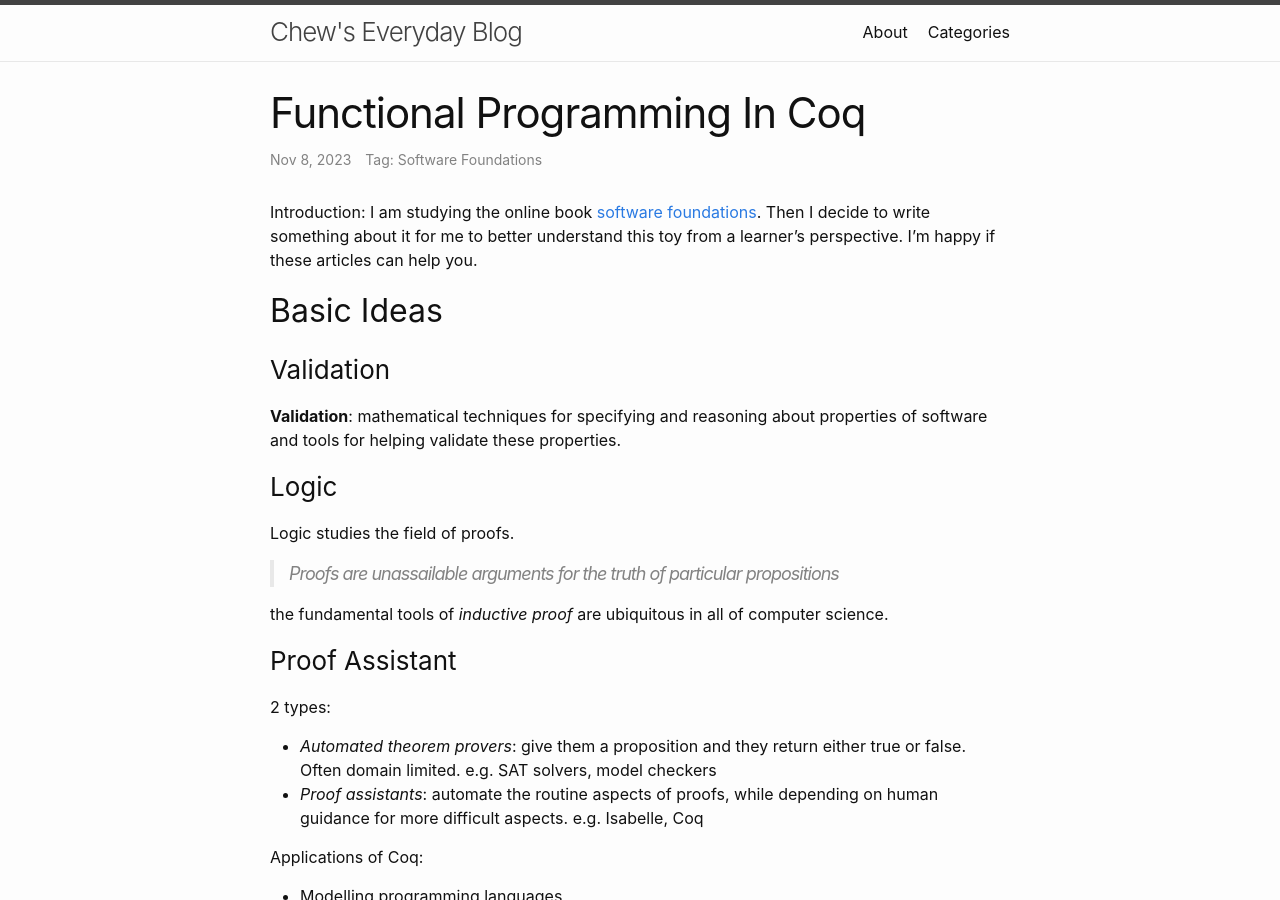
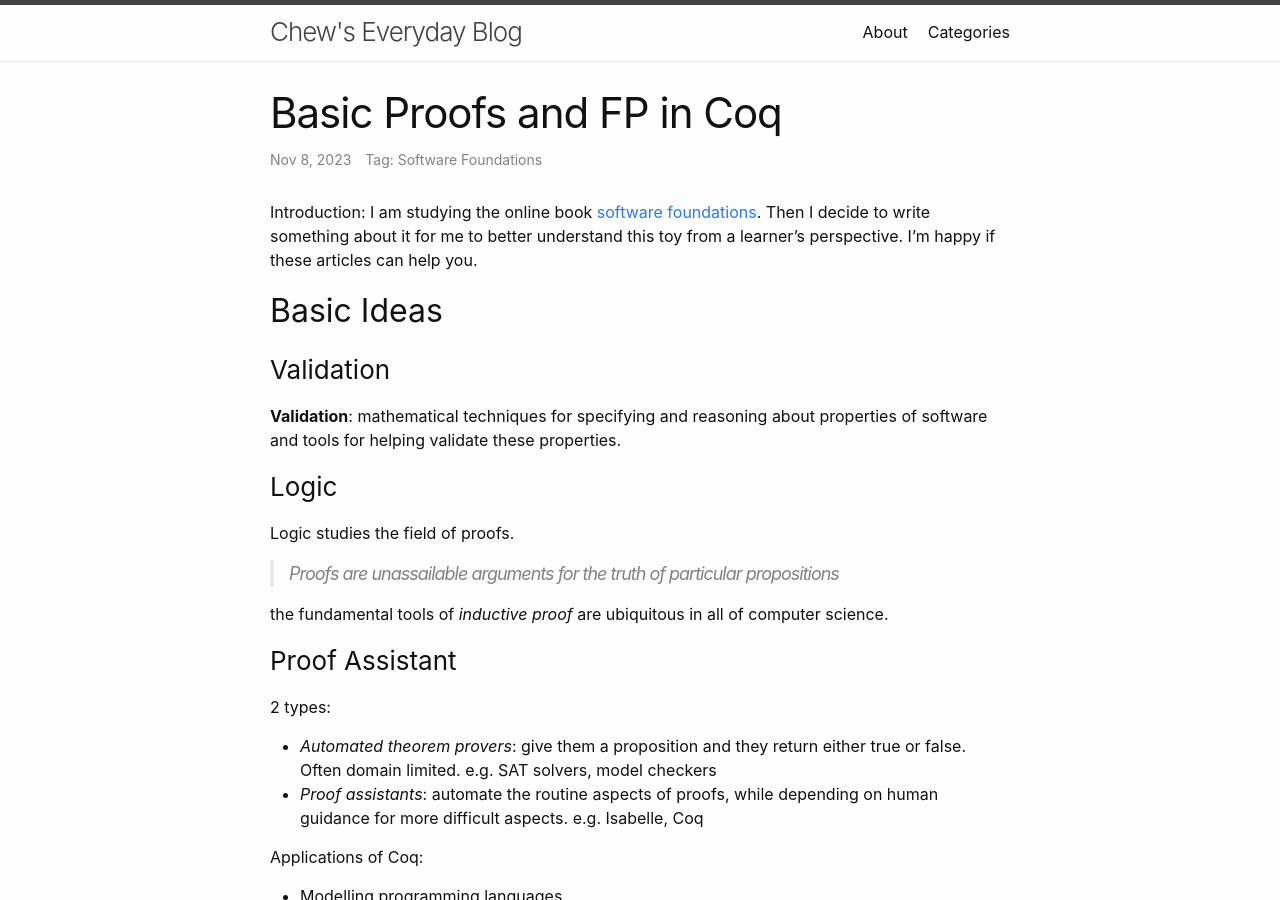
Before and after one commit to ZCLuuuu/zcluuuu.github.io, a Jekyll site: the page built from _posts/2023-11-08-Coq-Basics.md, in a window 1280 px wide and 900 px high. Built offline with Jekyll 4.4.1, drawn with Linux system fonts in a browser that asks for light colours.

Commit message:
fix: coq

```diff
--- a/_posts/2023-11-08-Coq-Basics.md
+++ b/_posts/2023-11-08-Coq-Basics.md
@@ -1,8 +1,8 @@
 ---
 layout: post
-title:  "Functional Programming In Coq"
+title:  "Basic Proofs and FP in Coq"
 categories: [Software Foundations]
-description: What is software validation, proofers and basic programming
+description: Study Notes on what is software validation, proofers and basic programming
 ---
 
 Introduction: I am studying the online book [software foundations](https://softwarefoundations.cis.upenn.edu/). Then I decide to write something about it for me to better understand this toy from a learner's perspective. I'm happy if these articles can help you.
```
